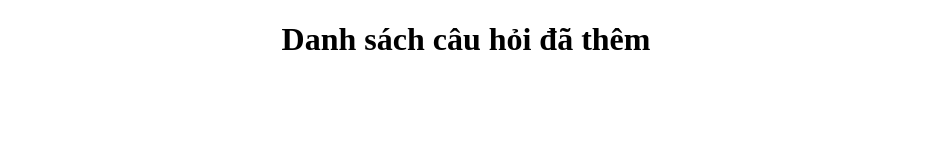
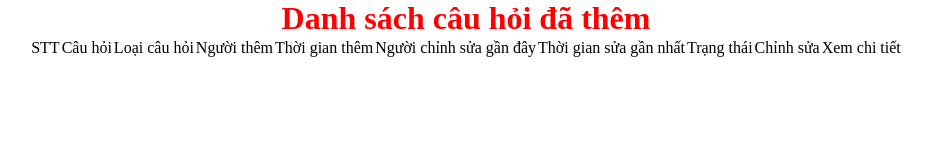
Before and after one commit to HieuNguyen10/webcuoiki, a plain HTML site: page index3.html in a window 1280 px wide. Shown: the whole page, without its empty margins (174-1106 px from the left). Drawn offline with Linux system fonts and the light colour scheme.

Commit message:
Update index3.html

```diff
--- a/index3.html
+++ b/index3.html
@@ -4,12 +4,32 @@
     <meta charset="UTF-8">
     <meta name="viewport" content="width=device-width, initial-scale=1.0">
     <title>Document</title>
+    <style>
+        *{
+            margin: 0;
+            padding: 0;
+        }
+        h1{
+            color: red;
+        }
+    </style>
 </head>
 <body>
     <center>
         <h1>Danh sách câu hỏi đã thêm</h1>
         <table>
-            <tr></tr>
+            <tr>
+                <td>STT</td>
+                <td>Câu hỏi</td>
+                <td>Loại câu hỏi</td>
+                <td>Người thêm</td>
+                <td>Thời gian thêm</td>
+                <td>Người chỉnh sửa gần đây</td>
+                <td>Thời gian sửa gần nhất</td>
+                <td>Trạng thái</td>
+                <td>Chỉnh sửa</td>
+                <td>Xem chi tiết</td>
+            </tr>
         </table>
     </center>
 </body>
```
